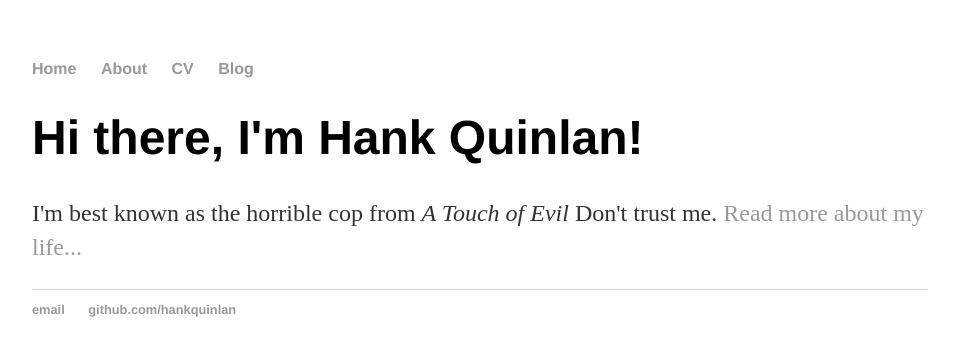
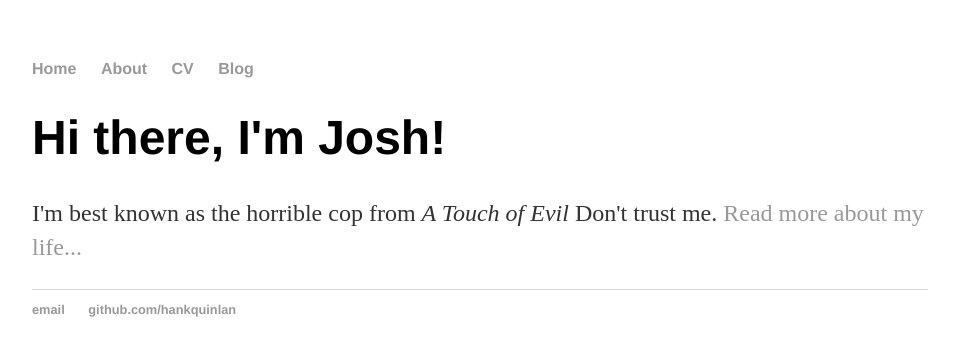
Before and after one commit to 0joshua/0joshua.github.io, a Jekyll site: the page built from index.html, in a window 1280 px wide. Shown: the top 356 px of the page, without its empty margins (160-1115 px from the left). Built offline with Jekyll 4.4.1, drawn with Linux system fonts in a browser that asks for light colours.

Commit message:
Update index.html

```diff
--- a/index.html
+++ b/index.html
@@ -3,6 +3,6 @@ layout: default
 title: Hank Quinlan, Horrible Cop
 ---
 <div class="blurb">
-	<h1>Hi there, I'm Hank Quinlan!</h1>
+	<h1>Hi there, I'm Josh!</h1>
 	<p>I'm best known as the horrible cop from <em>A Touch of Evil</em> Don't trust me. <a href="/about">Read more about my life...</a></p>
 </div><!-- /.blurb -->
```
